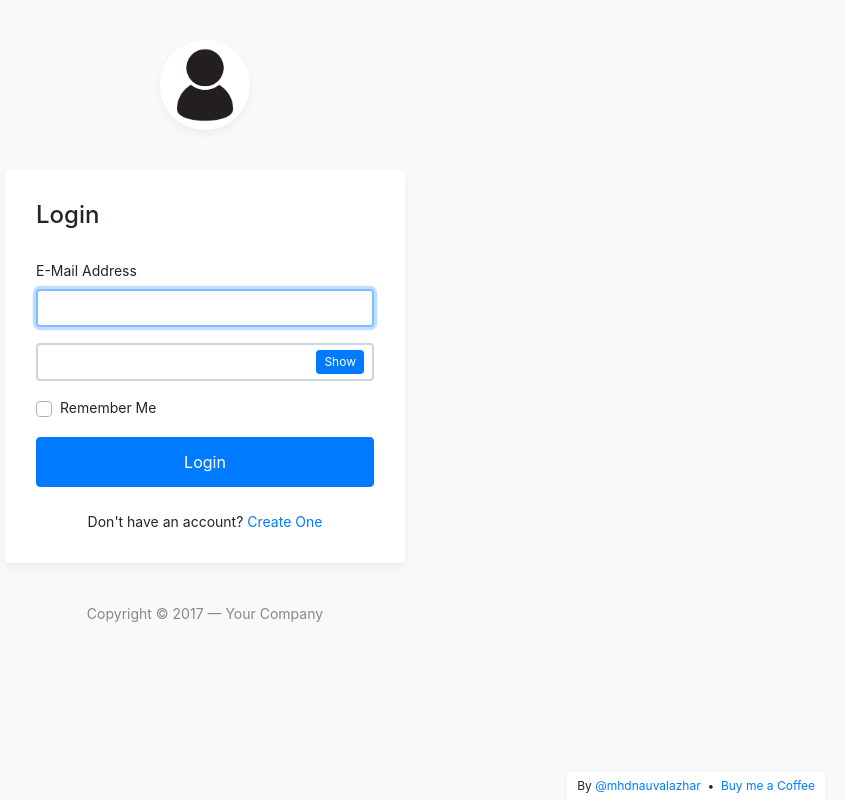
After one commit to Mohd-Hamza-Khan/Secure-File-Sharing-System-On-Cloud, a Django app: template core/templates/test-login.html in a window 1280 px wide. The commit adds this page. Shown: the whole page, without its empty margins (435-1280 px from the left). Run offline with Django 4.2, Linux system fonts and the light colour scheme; the template is opened without the code that fills it, so the values that code supplies are empty; some libraries are stand-ins or nearby versions.

Commit message:
improve ui

```diff
--- a/core/templates/index.html
+++ b/core/templates/index.html
@@ -2,7 +2,7 @@
 {% block content %}
   <h3>Uploaded Files</h3>
   <table class="table">
-    <thead><tr><th>Filename</th><th>Uploaded By</th><th>Action</th></tr></thead>
+    <thead><tr><th>Filename</th><th>Reciever</th><th>Action</th></tr></thead>
     <tbody>
       {% for f in files %}
         <tr>
@@ -12,7 +12,7 @@
             {% if user.is_authenticated %}
               <a href="{% url 'download' f.pk %}" class="btn btn-sm btn-primary">Download (decrypt)</a>
             {% else %}
-              <span class="text-muted">Login to download</span>
+              <span class="text-muted">Login to download the file</span>
             {% endif %}
           </td>
         </tr>
--- /dev/null
+++ b/core/templates/test-login.html
@@ -0,0 +1,224 @@
+<!DOCTYPE html>
+<html lang="en">
+<head>
+	<meta charset="utf-8">
+	<meta name="author" content="Kodinger">
+	<meta name="viewport" content="width=device-width,initial-scale=1">
+	<title>My Login Page</title>
+	<link rel="stylesheet" href="https://stackpath.bootstrapcdn.com/bootstrap/4.3.1/css/bootstrap.min.css" integrity="sha384-ggOyR0iXCbMQv3Xipma34MD+dH/1fQ784/j6cY/iJTQUOhcWr7x9JvoRxT2MZw1T" crossorigin="anonymous">
+	<link rel="stylesheet" type="text/css" href="css/my-login.css">
+</head>
+
+
+<style>
+    html,body {
+        height: 100%;
+    }
+
+    body.my-login-page {
+        background-color: #f7f9fb;
+        font-size: 14px;
+    }
+
+    .my-login-page .brand {
+        width: 90px;
+        height: 90px;
+        overflow: hidden;
+        border-radius: 50%;
+        margin: 40px auto;
+        box-shadow: 0 4px 8px rgba(0,0,0,.05);
+        position: relative;
+        z-index: 1;
+    }
+
+    .my-login-page .brand img {
+        width: 100%;
+    }
+
+    .my-login-page .card-wrapper {
+        width: 400px;
+    }
+
+    .my-login-page .card {
+        border-color: transparent;
+        box-shadow: 0 4px 8px rgba(0,0,0,.05);
+    }
+
+    .my-login-page .card.fat {
+        padding: 10px;
+    }
+
+    .my-login-page .card .card-title {
+        margin-bottom: 30px;
+    }
+
+    .my-login-page .form-control {
+        border-width: 2.3px;
+    }
+
+    .my-login-page .form-group label {
+        width: 100%;
+    }
+
+    .my-login-page .btn.btn-block {
+        padding: 12px 10px;
+    }
+
+    .my-login-page .footer {
+        margin: 40px 0;
+        color: #888;
+        text-align: center;
+    }
+
+    @media screen and (max-width: 425px) {
+        .my-login-page .card-wrapper {
+            width: 90%;
+            margin: 0 auto;
+        }
+    }
+
+    @media screen and (max-width: 320px) {
+        .my-login-page .card.fat {
+            padding: 0;
+        }
+
+        .my-login-page .card.fat .card-body {
+            padding: 15px;
+        }
+    }
+
+</style>
+<body class="my-login-page">
+	<section class="h-100">
+		<div class="container h-100">
+			<div class="row justify-content-md-center h-100">
+				<div class="card-wrapper">
+					<div class="brand">
+						<img src="img/logo.jpg" alt="logo">
+					</div>
+					<div class="card fat">
+						<div class="card-body">
+							<h4 class="card-title">Login</h4>
+							<form method="POST" class="my-login-validation" novalidate="">
+								<div class="form-group">
+									<label for="email">E-Mail Address</label>
+									<input id="email" type="email" class="form-control" name="email" value="" required autofocus>
+									<div class="invalid-feedback">
+										Email is invalid
+									</div>
+								</div>
+
+								<div class="form-group">
+									<input id="password" type="password" class="form-control" name="password" required data-eye>
+								    <div class="invalid-feedback">
+								    	Password is required
+							    	</div>
+								</div>
+
+								<div class="form-group">
+									<div class="custom-checkbox custom-control">
+										<input type="checkbox" name="remember" id="remember" class="custom-control-input">
+										<label for="remember" class="custom-control-label">Remember Me</label>
+									</div>
+								</div>
+
+								<div class="form-group m-0">
+									<button type="submit" class="btn btn-primary btn-block">
+										Login
+									</button>
+								</div>
+								<div class="mt-4 text-center">
+									Don't have an account? <a href="register.html">Create One</a>
+								</div>
+							</form>
+						</div>
+					</div>
+					<div class="footer">
+						Copyright &copy; 2017 &mdash; Your Company
+					</div>
+				</div>
+			</div>
+		</div>
+	</section>
+
+	<script src="https://code.jquery.com/jquery-3.3.1.slim.min.js" integrity="sha384-q8i/X+965DzO0rT7abK41JStQIAqVgRVzpbzo5smXKp4YfRvH+8abtTE1Pi6jizo" crossorigin="anonymous"></script>
+	<script src="https://cdnjs.cloudflare.com/ajax/libs/popper.js/1.14.7/umd/popper.min.js" integrity="sha384-UO2eT0CpHqdSJQ6hJty5KVphtPhzWj9WO1clHTMGa3JDZwrnQq4sF86dIHNDz0W1" crossorigin="anonymous"></script>
+	<script src="https://stackpath.bootstrapcdn.com/bootstrap/4.3.1/js/bootstrap.min.js" integrity="sha384-JjSmVgyd0p3pXB1rRibZUAYoIIy6OrQ6VrjIEaFf/nJGzIxFDsf4x0xIM+B07jRM" crossorigin="anonymous"></script>
+	<script src="js/my-login.js"></script>
+</body>
+<script>
+
+    'use strict';
+
+    $(function() {
+
+        // author badge :)
+        var author = '<div style="position: fixed;bottom: 0;right: 20px;background-color: #fff;box-shadow: 0 4px 8px rgba(0,0,0,.05);border-radius: 3px 3px 0 0;font-size: 12px;padding: 5px 10px;">By <a href="https://twitter.com/mhdnauvalazhar">@mhdnauvalazhar</a> &nbsp;&bull;&nbsp; <a href="https://www.buymeacoffee.com/mhdnauvalazhar">Buy me a Coffee</a></div>';
+        $("body").append(author);
+
+        $("input[type='password'][data-eye]").each(function(i) {
+            var $this = $(this),
+                id = 'eye-password-' + i,
+                el = $('#' + id);
+
+            $this.wrap($("<div/>", {
+                style: 'position:relative',
+                id: id
+            }));
+
+            $this.css({
+                paddingRight: 60
+            });
+            $this.after($("<div/>", {
+                html: 'Show',
+                class: 'btn btn-primary btn-sm',
+                id: 'passeye-toggle-'+i,
+            }).css({
+                    position: 'absolute',
+                    right: 10,
+                    top: ($this.outerHeight() / 2) - 12,
+                    padding: '2px 7px',
+                    fontSize: 12,
+                    cursor: 'pointer',
+            }));
+
+            $this.after($("<input/>", {
+                type: 'hidden',
+                id: 'passeye-' + i
+            }));
+
+            var invalid_feedback = $this.parent().parent().find('.invalid-feedback');
+
+            if(invalid_feedback.length) {
+                $this.after(invalid_feedback.clone());
+            }
+
+            $this.on("keyup paste", function() {
+                $("#passeye-"+i).val($(this).val());
+            });
+            $("#passeye-toggle-"+i).on("click", function() {
+                if($this.hasClass("show")) {
+                    $this.attr('type', 'password');
+                    $this.removeClass("show");
+                    $(this).removeClass("btn-outline-primary");
+                }else{
+                    $this.attr('type', 'text');
+                    $this.val($("#passeye-"+i).val());
+                    $this.addClass("show");
+                    $(this).addClass("btn-outline-primary");
+                }
+            });
+        });
+
+        $(".my-login-validation").submit(function() {
+            var form = $(this);
+            if (form[0].checkValidity() === false) {
+            event.preventDefault();
+            event.stopPropagation();
+            }
+            form.addClass('was-validated');
+        });
+    });
+
+</script>
+</html>
```
Also changed, not shown: core/templates/base.html (+1 -26 lines), core/templates/navbar.html (added, +52 -0 lines), core/views.py (+0 -36 lines), core/templates/img/logo.jpg (added).
